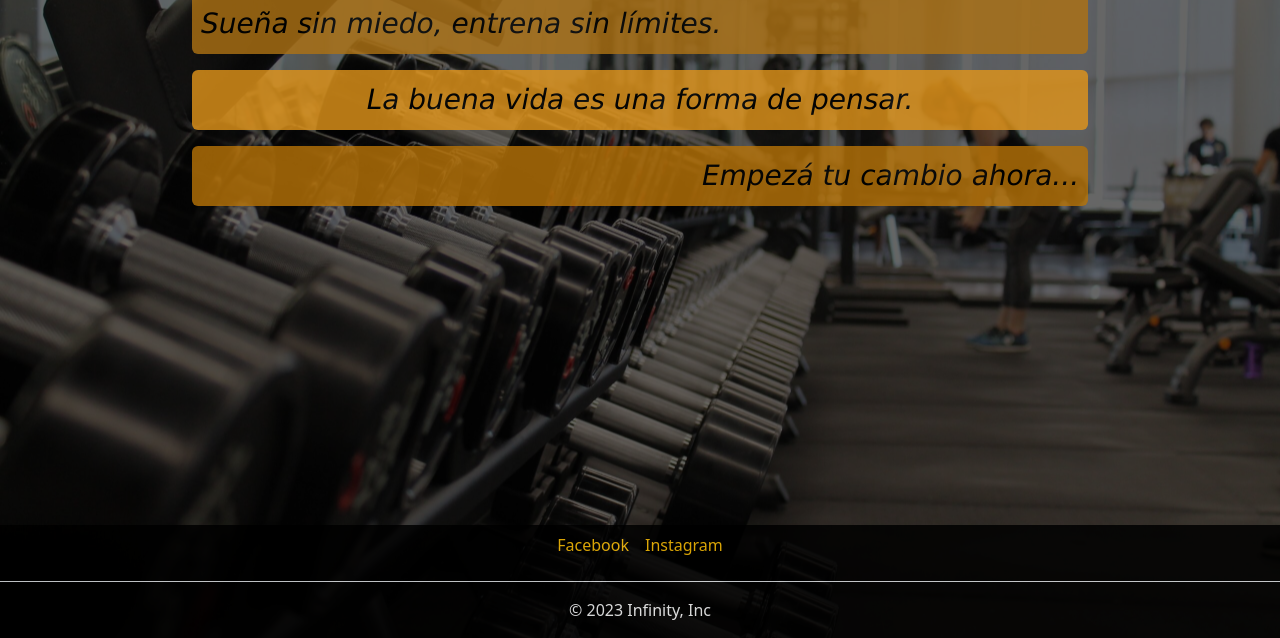
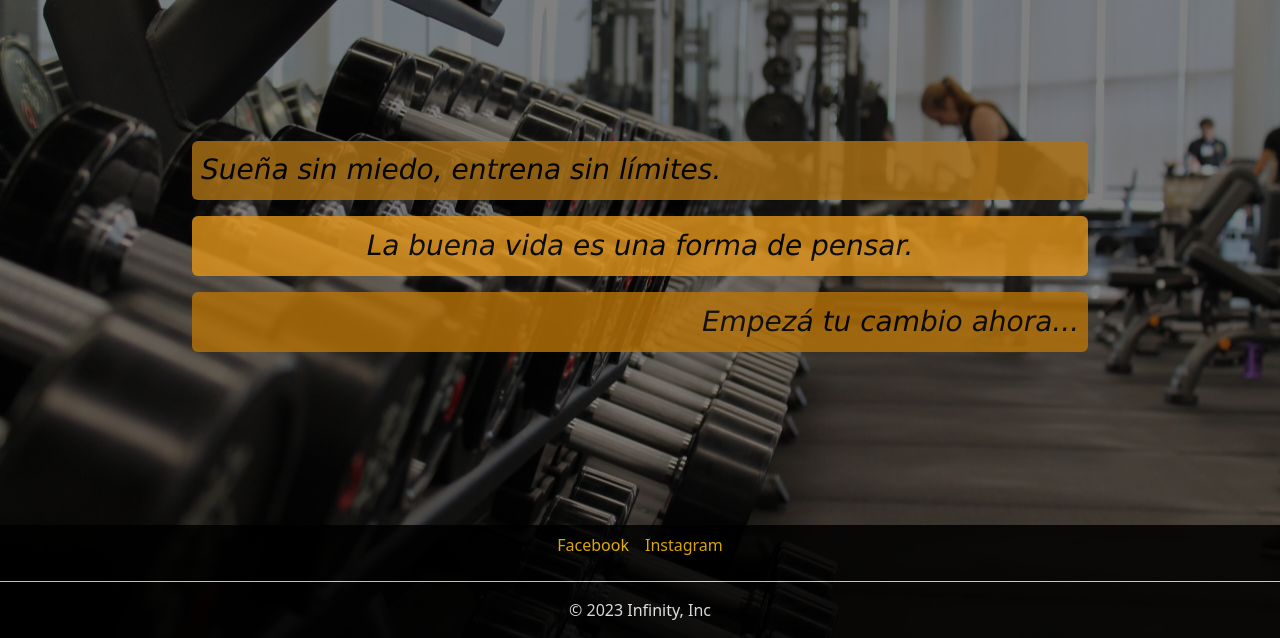
Before and after one commit to lindaeliana/PFQuiroz.github.io, a plain HTML site: page index.html in a window 1280 px wide. Shown: the part 162-800 px from the top of the page. Drawn offline with nearby package versions, Linux system fonts and the light colour scheme.

Commit message:
last changes

```diff
--- a/index.html
+++ b/index.html
@@ -6,7 +6,7 @@
     <meta http-equiv="X-UA-Compatible" content="IE=edge">
     <meta name="viewport" content="width=device-width, initial-scale=1.0">
     <title>Infinity Gym</title>
-
+    <link rel="stylesheet" href="https://use.fontawesome.com/releases/v6.1.2/css/all.css%22%3E">
     <link rel="stylesheet" href="./sass/estilos.css">
     <link href="https://cdn.jsdelivr.net/npm/bootstrap@5.3.0/dist/css/bootstrap.min.css" rel="stylesheet" integrity="sha384-9ndCyUaIbzAi2FUVXJi0CjmCapSmO7SnpJef0486qhLnuZ2cdeRhO02iuK6FUUVM" crossorigin="anonymous">
     <meta name="keywords" content="gimnasio, gym, entrenar">
@@ -48,18 +48,17 @@
 
 
     <!------Main------>
-    <main>
+
     <div>
        <h1 class="title">Infinity Gym</h1>
     </div>
 
-    <div class="Position">
+    <main class="Position">
     <div class="texto1">
       <p class="txt1 rounded fs-3"><em>Sueña sin miedo, entrena sin límites.</em></p>
       <p class="txt2 rounded fs-3"><em>La buena vida es una forma de pensar.</em></p>
       <p class="txt3 rounded fs-3"><em>Empezá tu cambio ahora...</em></p>
   </div>
-</div>
 </main>
 
 
--- a/sass/estilos.scss
+++ b/sass/estilos.scss
@@ -60,7 +60,7 @@
     }
 
     .background-Opacity {
-      background: rgba(0,0,0,0.6);
+      background: rgba(0,0,0,0.5);
       height: 100vh;
     }
 
@@ -72,7 +72,7 @@
       width: 35px;
     }
 
-    .Position{
+    .Position {
       height: 65%;
       display: flex;
       align-items: center;
```
Also changed, not shown: sass/estilos.css.
